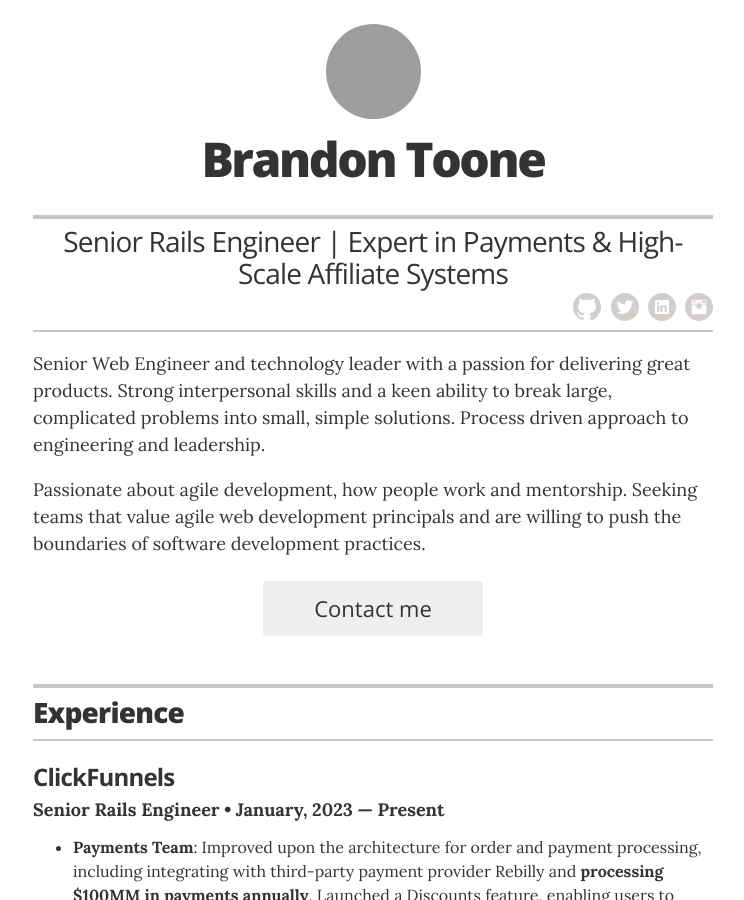
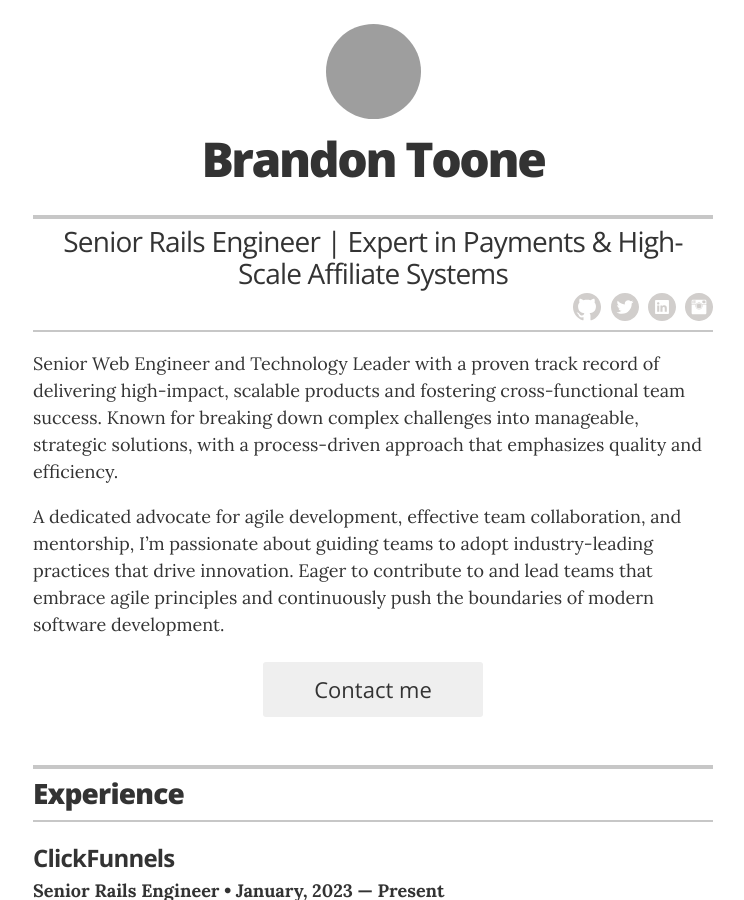
Before and after one commit to btoone/btoone.github.io, a Jekyll site: the page built from index.html, in a window 1280 px wide and 900 px high, cut to the strip 0-900 px from the top of the window. Shown: the whole strip, without its empty margins (267-1011 px from the left). Built offline with Jekyll 4.4.1, drawn with Linux system fonts in a browser that asks for light colours; grey boxes are pictures that could not be loaded.

Commit message:
Update intro

```diff
--- a/_includes/intro.html
+++ b/_includes/intro.html
@@ -1,11 +1,12 @@
 <p>
-  Senior Web Engineer and technology leader with a passion for delivering great
-  products. Strong interpersonal skills and a keen ability to break large,
-  complicated problems into small, simple solutions. Process driven approach to
-  engineering and leadership.
+  Senior Web Engineer and Technology Leader with a proven track record of delivering
+high-impact, scalable products and fostering cross-functional team success.
+Known for breaking down complex challenges into manageable, strategic solutions,
+with a process-driven approach that emphasizes quality and efficiency.
 </p>
 <p>
-  Passionate about agile development, how people work and mentorship. Seeking
-  teams that value agile web development principals and are willing to push the
-  boundaries of software development practices.
+  A dedicated advocate for agile development, effective team collaboration, and
+  mentorship, I’m passionate about guiding teams to adopt industry-leading practices
+  that drive innovation. Eager to contribute to and lead teams that embrace agile
+  principles and continuously push the boundaries of modern software development.
 </p>
```
